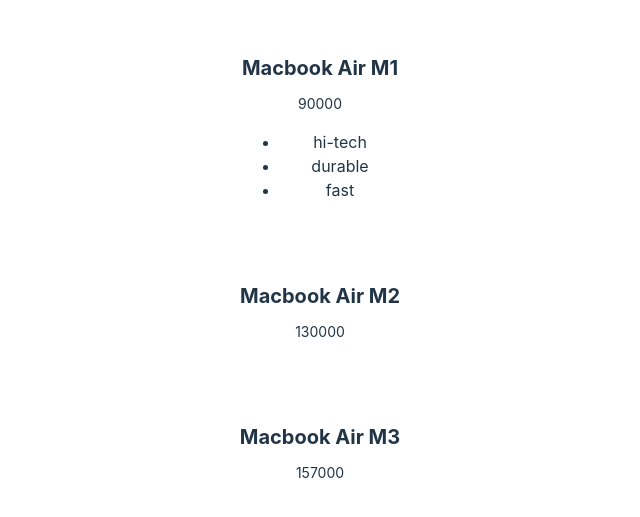
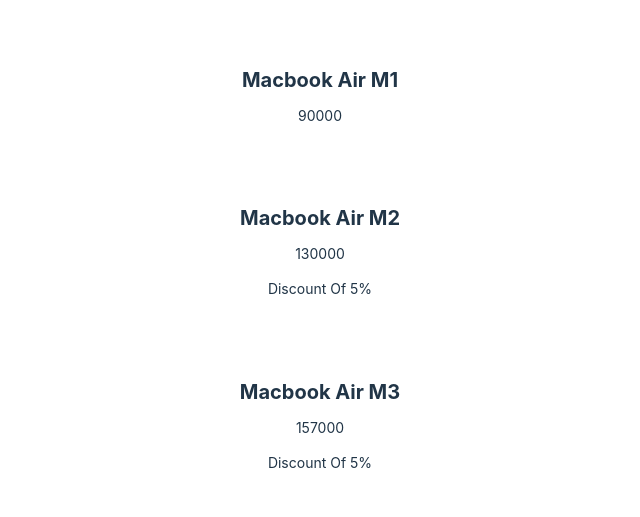
Before and after one commit to developermickey/Learn-ReactJS, a React (Vite) app: page / in a window 1280 px wide. Shown: the part 129-646 px from the top of the page, without its empty margins (320-960 px from the left). Built offline with nearby package versions, Linux system fonts and the light colour scheme.

Commit message:
conditions added

```diff
--- a/package.json
+++ b/package.json
@@ -18,7 +18,7 @@
     "@types/react": "^18.3.3",
     "@types/react-dom": "^18.3.0",
     "@vitejs/plugin-react": "^4.3.1",
-    "eslint": "^9.8.0",
+    "eslint": "^9.9.0",
     "eslint-plugin-react": "^7.35.0",
     "eslint-plugin-react-hooks": "^5.1.0-rc.0",
     "eslint-plugin-react-refresh": "^0.4.9",
--- a/src/components/Product/index.jsx
+++ b/src/components/Product/index.jsx
@@ -1,14 +1,16 @@
 import "./Product.css"
 
 
-function Product( { title, price, features = []}) {
-  const list = features.map((feature) => <li>{feature}</li>);
+function Product( { title, price }) {
+  // features = [] using as props
+  // const list = features.map((feature) => <li>{feature}</li>);
 
   return (
     <div className="product">
         <h1>{title}</h1>
         <p>{price}</p>
-      <ul>{list}</ul>
+        {price > 100000 ? <p>Discount Of 5%</p> : null}
+      {/* <ul>{list}</ul> */}
 
 
     </div>
```
Also changed, not shown: 1 other file (tests, documents, lock files or other folders).
